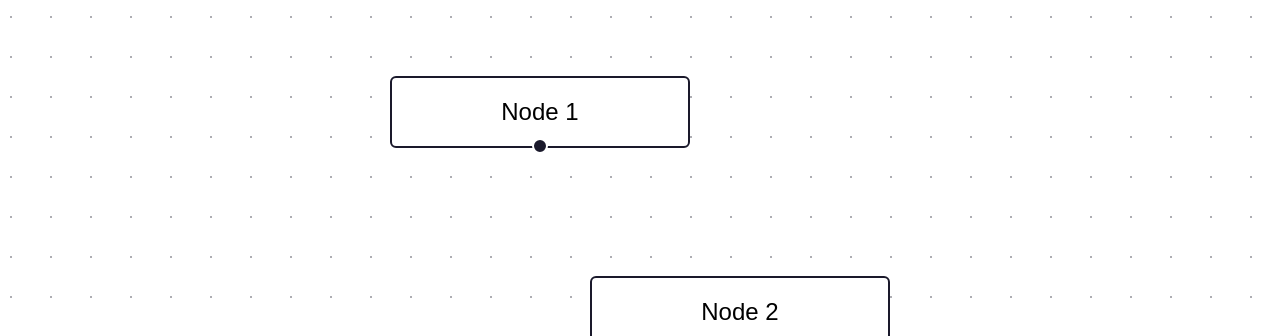
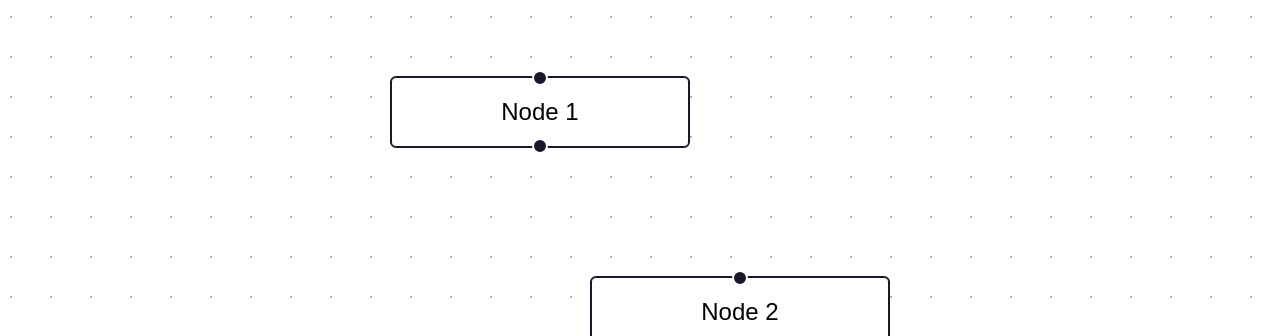
Before and after one commit to Andysimps0n/ML_web, a React (Vite) app: page /neuralnetwork in a window 1280 px wide. Shown: the part 256-592 px from the top of the page. Built offline with nearby package versions, Linux system fonts and the light colour scheme.

Commit message:
react flow tutorial finished

```diff
--- a/src/components/drag/NeuralNetwork.jsx
+++ b/src/components/drag/NeuralNetwork.jsx
@@ -5,7 +5,8 @@ import '../../NeuralNetwork.css'
 function NeuralNetwork() {
   return (
     <>
-      <Node></Node>
+      <Node>
+      </Node>
     </>
   )
 }
--- a/src/components/drag/Node.jsx
+++ b/src/components/drag/Node.jsx
@@ -1,8 +1,37 @@
 import { useState, useCallback } from 'react';
-import { ReactFlow, Background, Controls, applyEdgeChanges, applyNodeChanges, Position } from '@xyflow/react';
+import { ReactFlow, Background, Controls, applyEdgeChanges, addEdge, applyNodeChanges, Position } from '@xyflow/react';
 import '@xyflow/react/dist/style.css';
 
+
+const initialNodes = [
+  {
+    id : 'n1',
+    data: { label: 'Node 1' },
+    position : { x : 0, y : 0 },
+    type : 'default',
+  },
+  {
+    id : 'n2',
+    data: { label: 'Node 2' },
+    position : { x : 100, y : 100 },
+    type : 'default',
+
+  },
+]
+
+
+const initialEdges = [
+  // {
+  //   id : 'n1-n2',
+  //   source : 'n1',
+  //   target : 'n2',
+  //   type: 'step',
+  //   label: 'connects with',
+  // }
+]
 function Flow() {
+  const [nodes, setNodes] = useState(initialNodes);
+  const [edges, setEdges] = useState(initialEdges);
 
   const onNodesChange = useCallback(
     (changes) => setNodes((nodesSnapshot) => applyNodeChanges(changes, nodesSnapshot)),
@@ -10,34 +39,13 @@ function Flow() {
   )
 
   const onEdgesChange = useCallback(
-    (changes) => setEdges((edgesSnapshot) => applyEdgeChanges(changes, edgesSnapshot))
+    (changes) => setEdges((edgesSnapshot) => applyEdgeChanges(changes, edgesSnapshot)),
+    [],
   )
 
-  const initialNodes = [
-    {
-      id : 'n1',
-      position : { x : 0, y : 0 },
-      data: { label: 'Node 1' },
-      type : 'input',
-    },
-    {
-      id : 'n2',
-      position : { x : 100, y : 100 },
-      data: { label: 'Node 2' },
-      type : 'input',
-    },
-  ]
-
-
-  const initialEdges = [
-    {
-      id : "n1-n2",
-      source : 'n1',
-      target : 'n2'
-    }
-  ]
-  const [nodes, setNodes] = useState(initialNodes);
-  const [edges, setEdges] = useState(initialEdges);
+  const onConnect = useCallback(
+    (params) => setEdges((edgesSnapshot) => addEdge(params, edgesSnapshot))
+  )
 
   return (
     <div style={{ height: '100vh', width: '100vw'}}>
@@ -45,6 +53,7 @@ function Flow() {
           nodes={nodes}
           edges={edges}
           onNodesChange={onNodesChange}
+          onConnect={onConnect}
           onEdgesChange={onEdgesChange}
           fitView
         >
```
